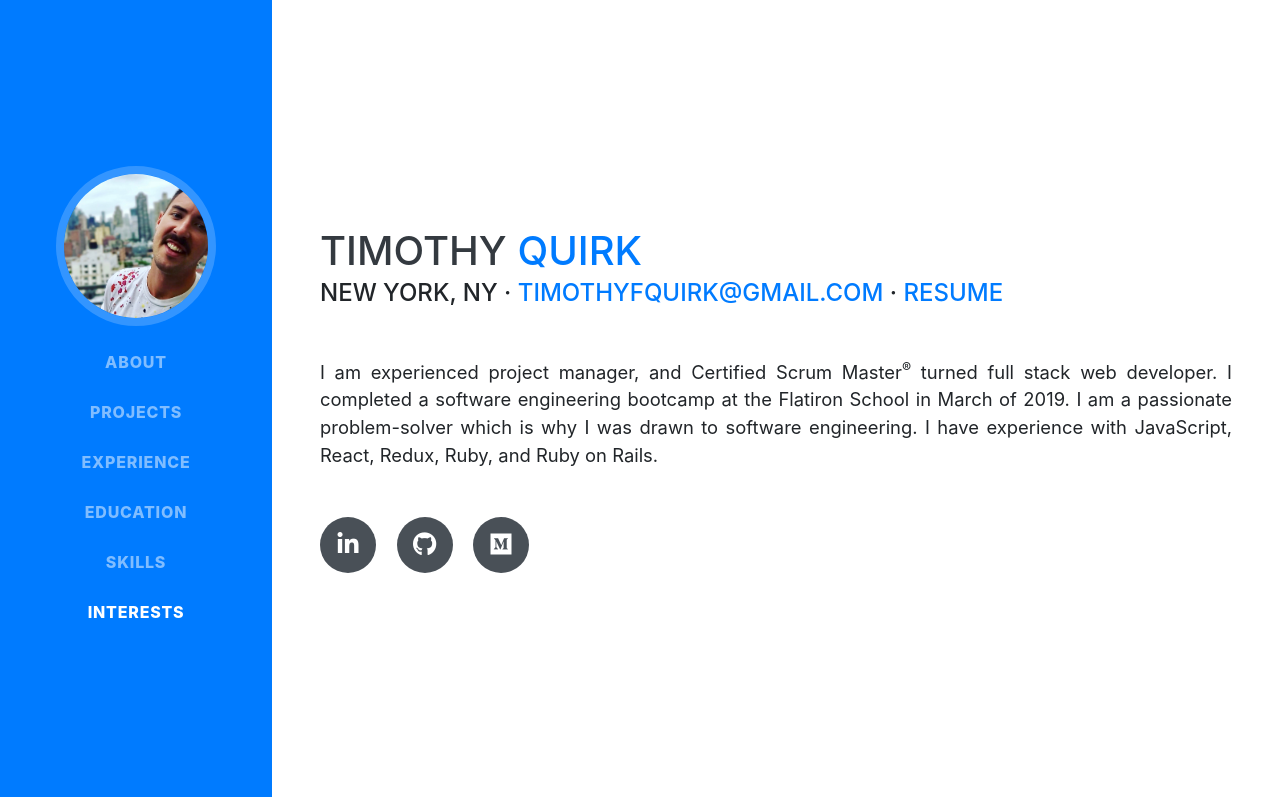
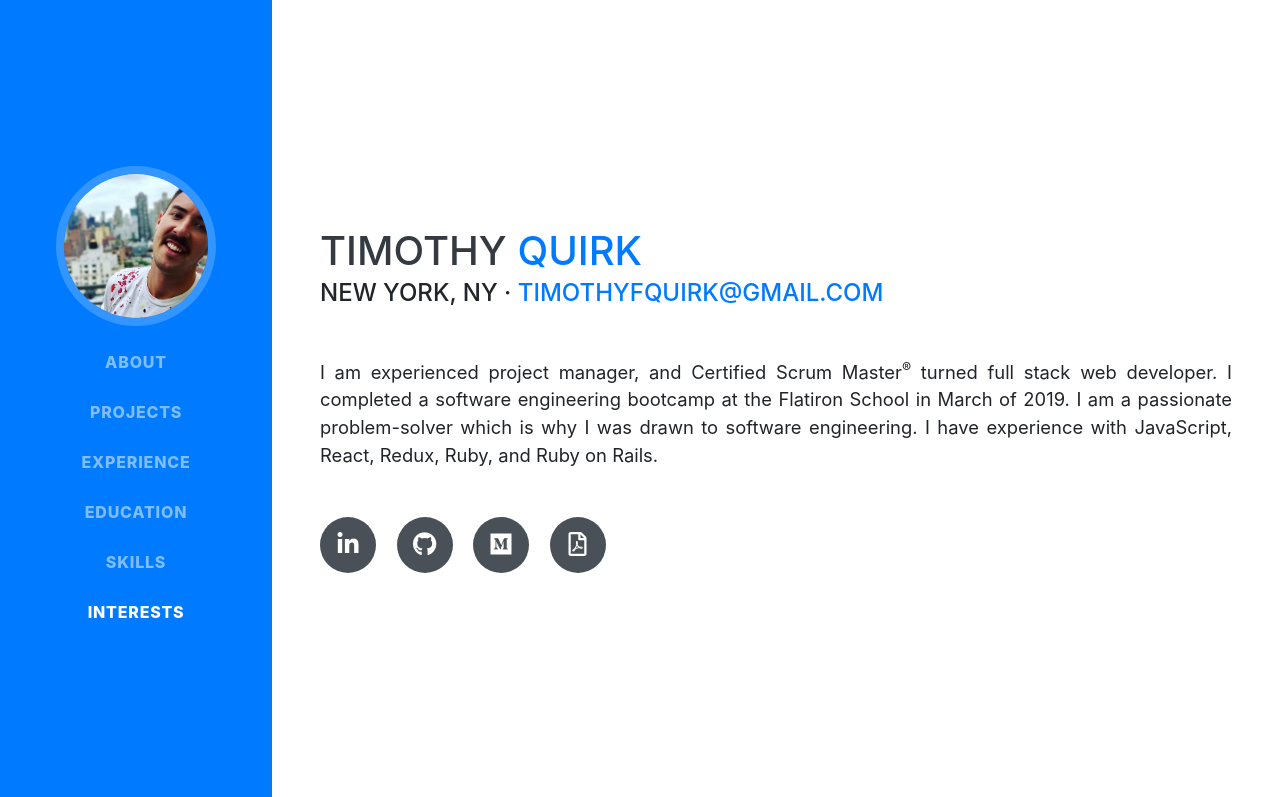
Before and after one commit to tfquirk/tfquirk.github.io, a website with bundled scripts: page index.html in a window 1280 px wide. Shown: the top 797 px of the page. Built offline with nearby package versions, Linux system fonts and the light colour scheme; a web font is replaced by a local one.

Commit message:
replaced resume link with PDF icon

```diff
--- a/index.html
+++ b/index.html
@@ -105,12 +105,6 @@
           <div class="subheading mb-5">
             New York, NY ·
             <a href="mailto:timothyfquirk@gmail.com">timothyfquirk@gmail.com</a>
-            ·
-            <a
-              href="https://drive.google.com/file/d/1Pzn0awGkUfWWNYyAjNa7-Ya9cmh-xddK/view"
-              target="_blank"
-              >Resume</a
-            >
           </div>
           <p class="lead mb-5" style="text-align: justify">
             I am experienced project manager, and Certified Scrum Master<sup
@@ -131,6 +125,12 @@
             </a>
             <a href="https://medium.com/@timothyfquirk" target="_blank">
               <i class="fab fa-medium"></i>
+            </a>
+            <a
+              href="https://drive.google.com/file/d/1Pzn0awGkUfWWNYyAjNa7-Ya9cmh-xddK/view"
+              target="_blank"
+            >
+              <i class="far fa-file-pdf"></i>
             </a>
           </div>
         </div>
```
